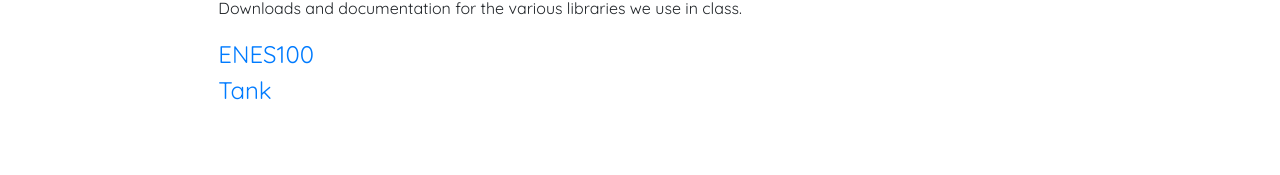
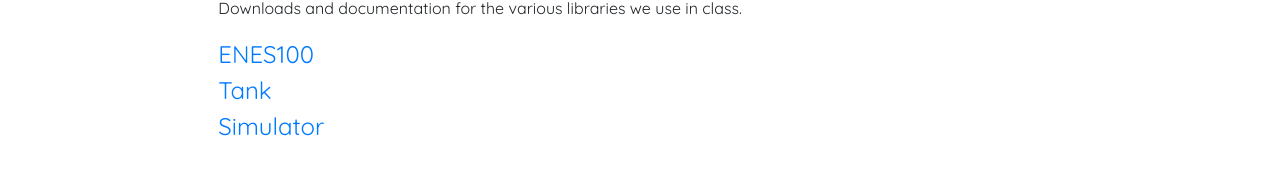
Before and after one commit to umdenes100/VisionSystemRemoteClient, a Jekyll site: the page built from pages/libraries/libraries.html, in a window 1280 px wide. Shown: the part 192-367 px from the top of the page. Built offline with Jekyll 4.4.1, drawn with Linux system fonts in a browser that asks for light colours; nearby versions of some CDN libraries; some web fonts are replaced.

Commit message:
Added Link to Simulator Library

```diff
--- a/pages/libraries/libraries.html
+++ b/pages/libraries/libraries.html
@@ -19,6 +19,8 @@ custom_css:
             <br>
             <a class="library-link" href="./tank">Tank</a>
             <br>
+            <a class="library-link" href="./simlibraries">Simulator</a>
+            <br>
         </div>
     </div>
 </div>
```
